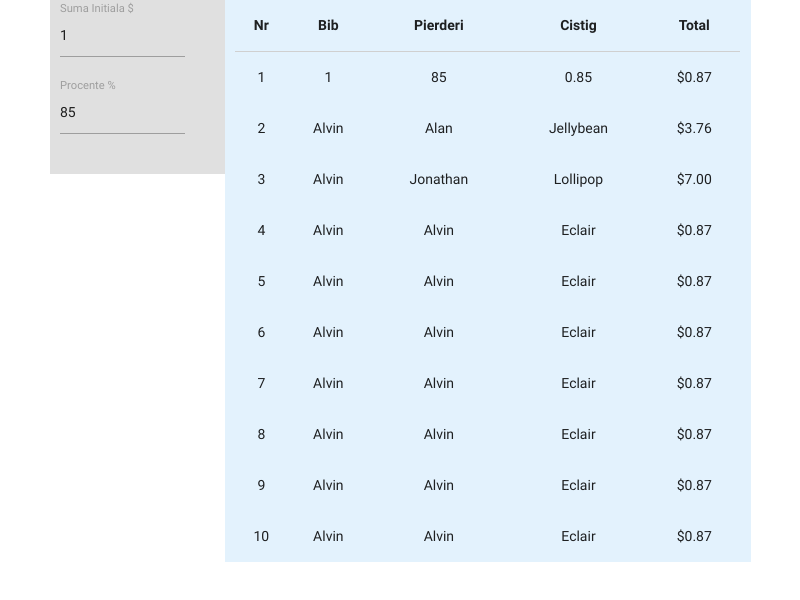
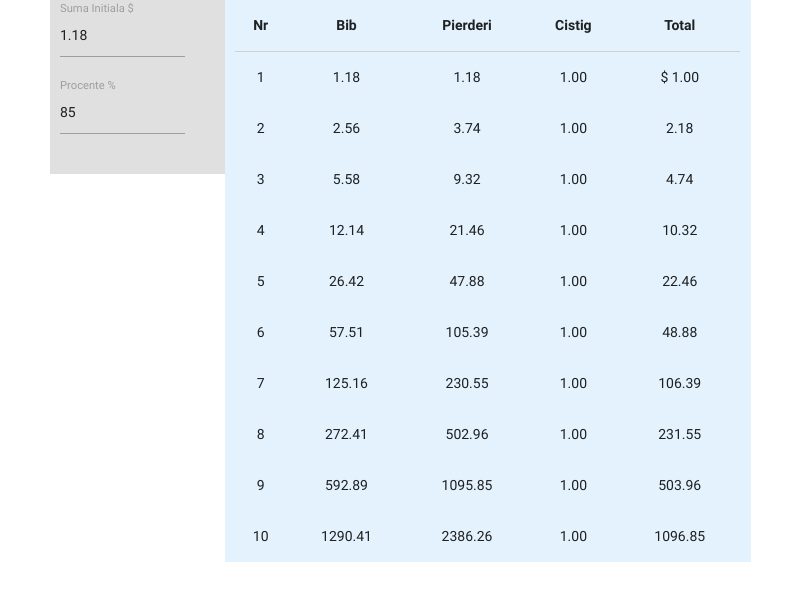
Before and after one commit to ecvilibrium/m3calculator, an Electron app: page index.html in a window 800 px wide. Drawn offline with nearby package versions, Linux system fonts and the light colour scheme.

Commit message:
first prototype is working

```diff
--- a/index.html
+++ b/index.html
@@ -14,7 +14,7 @@
         <!-- Grey navigation panel -->
         <div class="row">
           <div class="input-field col s10">
-            <input value="1" id="sumaInit" type="text" class="validate" oninput="getInit()">
+            <input value="1.18" id="sumaInit" type="text" class="validate" oninput="getInit()">
             <label class="active" for="sumainitiala">Suma Initiala $</label>
           </div>
           <div class="input-field col s10">
@@ -26,7 +26,7 @@
 
       <div class="col s9 blue lighten-5">
         <!-- Teal page content  -->
-        <table class="centered">
+        <table class="centered" id="mainT">
           <thead>
             <tr>
               <th>Nr</th>
@@ -41,72 +41,72 @@
             <tr>
               <td>1</td>
               <td id="poz1col2"> - </td>
-              <td id="poz1col3">Alvin</td>
+              <td id="poz1col3"> - </td>
               <td id="poz1col4"> - </td>
-              <td>$0.87</td>
+              <td id="poz1col5"> - </td>
             </tr>
             <tr>
               <td>2</td>
-              <td>Alvin</td>
-              <td>Alan</td>
-              <td id="poz2col4">Jellybean</td>
-              <td>$3.76</td>
+              <td id="poz2col2"> - </td>
+              <td id="poz2col3"> - </td>
+              <td id="poz2col4"> - </td>
+              <td id="poz2col5"> - </td>
             </tr>
             <tr>
               <td>3</td>
-              <td>Alvin</td>
-              <td>Jonathan</td>
-              <td id="poz3col4">Lollipop</td>
-              <td>$7.00</td>
+              <td id="poz3col2"> - </td>
+              <td id="poz3col3"> - </td>
+              <td id="poz3col4"> - </td>
+              <td id="poz3col5"> - </td>
             </tr>
             <tr>
               <td>4</td>
-              <td>Alvin</td>
-              <td>Alvin</td>
-              <td id="poz4col4">Eclair</td>
-              <td>$0.87</td>
+              <td id="poz4col2"> - </td>
+              <td id="poz4col3"> - </td>
+              <td id="poz4col4"> - </td>
+              <td id="poz4col5"> - </td>
             </tr>
             <tr>
               <td>5</td>
-              <td>Alvin</td>
-              <td>Alvin</td>
-              <td id="poz5col4">Eclair</td>
-              <td>$0.87</td>
+              <td id="poz5col2"> - </td>
+              <td id="poz5col3"> - </td>
+              <td id="poz5col4"> - </td>
+              <td id="poz5col5"> - </td>
             </tr>
             <tr>
               <td>6</td>
-              <td>Alvin</td>
-              <td>Alvin</td>
-              <td id="poz6col4">Eclair</td>
-              <td>$0.87</td>
+              <td id="poz6col2"> - </td>
+              <td id="poz6col3"> - </td>
+              <td id="poz6col4"> - </td>
+              <td id="poz6col5"> - </td>
             </tr>
             <tr>
               <td>7</td>
-              <td>Alvin</td>
-              <td>Alvin</td>
-              <td id="poz7col4">Eclair</td>
-              <td>$0.87</td>
+              <td id="poz7col2"> - </td>
+              <td id="poz7col3"> - </td>
+              <td id="poz7col4"> - </td>
+              <td id="poz7col5"> - </td>
             </tr>
             <tr>
               <td>8</td>
-              <td>Alvin</td>
-              <td>Alvin</td>
-              <td id="poz8col4">Eclair</td>
-              <td>$0.87</td>
+              <td id="poz8col2"> - </td>
+              <td id="poz8col3"> - </td>
+              <td id="poz8col4"> - </td>
+              <td id="poz8col5"> - </td>
             </tr>
             <tr>
               <td>9</td>
-              <td>Alvin</td>
-              <td>Alvin</td>
-              <td id="poz9col4">Eclair</td>
-              <td>$0.87</td>
+              <td id="poz9col2"> - </td>
+              <td id="poz9col3"> - </td>
+              <td id="poz9col4"> - </td>
+              <td id="poz9col5"> - </td>
             </tr>
             <tr>
               <td>10</td>
-              <td>Alvin</td>
-              <td>Alvin</td>
-              <td id="poz10col4">Eclair</td>
-              <td>$0.87</td>
+              <td id="poz10col2"> - </td>
+              <td id="poz10col3"> - </td>
+              <td id="poz10col4"> - r</td>
+              <td id="poz10col5"> - </td>
             </tr>
           </tbody>
         </table>
@@ -115,17 +115,35 @@
   </div>
 
   <script>
-  // var sumaInit = document.getElementById('sumaInit').value;
-  // document.getElementById('poz1col2').innerHTML = sumaInit;
+
   window.load = getInit();
   function getInit() {
+    //position 1
     var sumaInit = document.getElementById('sumaInit').value;
     document.getElementById('poz1col2').innerHTML = sumaInit;
-    var procent = document.getElementById('procente').value;
-    document.getElementById('poz1col3').innerHTML = procent;
+    document.getElementById('poz1col3').innerHTML = sumaInit;
+    var procent = (document.getElementById('procente').value) / 100;
+    var poz1col4 = sumaInit * procent;
+    document.getElementById('poz1col4').innerHTML = poz1col4.toFixed(2);
+    var poz1col5 = poz1col4;
+    document.getElementById('poz1col5').innerHTML = '$ ' + poz1col5.toFixed(2);
+    //complete col4allpoz
+    var rows = document.getElementById('mainT').getElementsByTagName("tbody")[0].getElementsByTagName("tr").length;
+    for (var i = 2; i < rows+1; i++) {
+      document.getElementById('poz'+ i +'col4').innerHTML = poz1col4.toFixed(2);;
+    }
 
-    var poz1col4 = sumaInit * (procent / 100);
-    document.getElementById('poz1col4').innerHTML = poz1col4.toFixed(2);
+    for (var i = 1; i < 10; i++) {
+      //position 2-10
+      var poz4col3 = document.getElementById('poz'+ i +'col3').innerText;
+      var poz5col4 = document.getElementById('poz'+(i+1)+'col4').innerText;
+      var poz5col2 = (Number(poz4col3) + Number(poz5col4)) / procent;
+      document.getElementById('poz'+(i+1)+'col2').innerHTML = poz5col2.toFixed(2);
+      var poz5col3 = Number(poz4col3) + poz5col2;
+      document.getElementById('poz'+(i+1)+'col3').innerHTML = poz5col3.toFixed(2);
+      var poz5col5 = poz5col2 * procent;
+      document.getElementById('poz'+(i+1)+'col5').innerHTML = poz5col5.toFixed(2);
+    }
   }
 
   </script>
```
